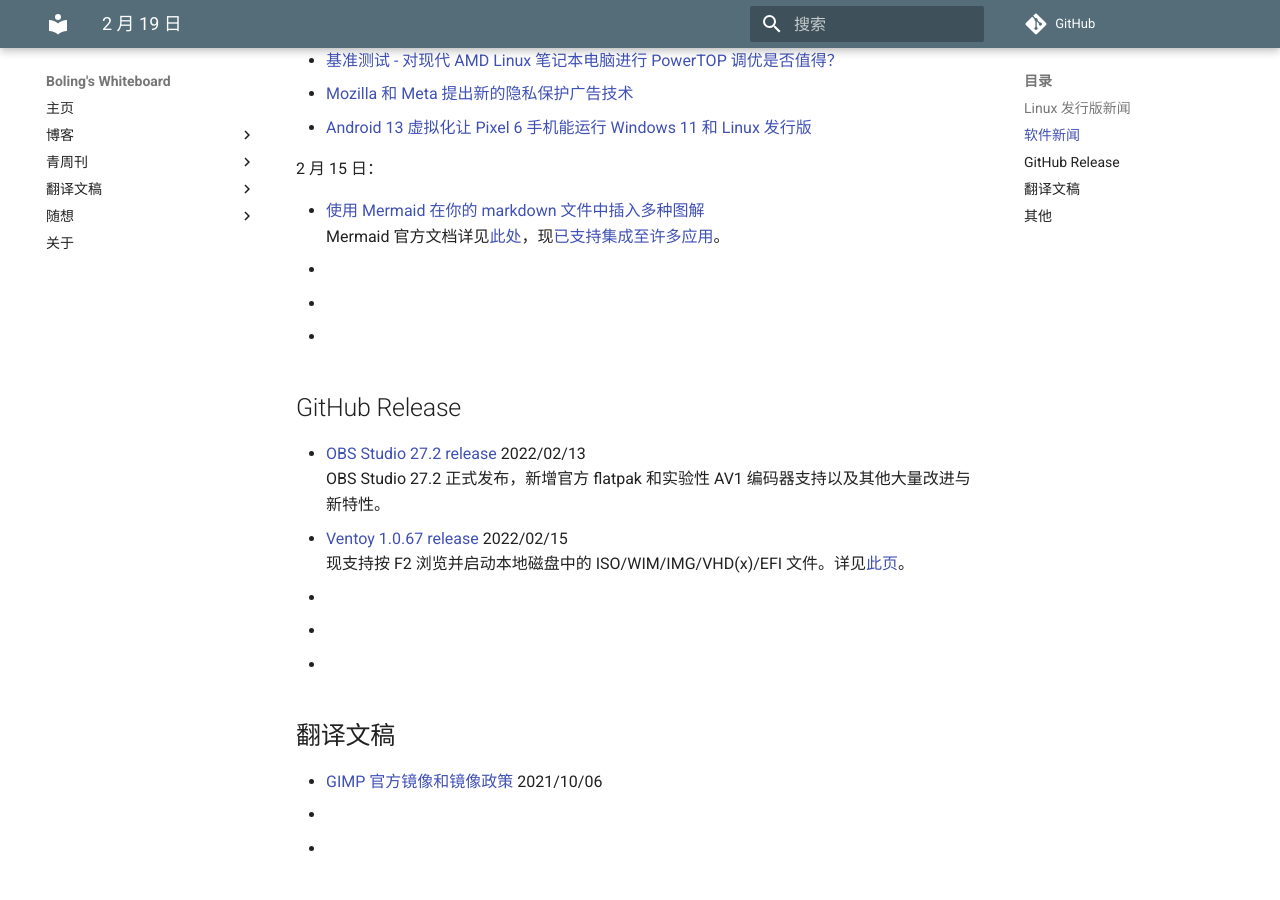
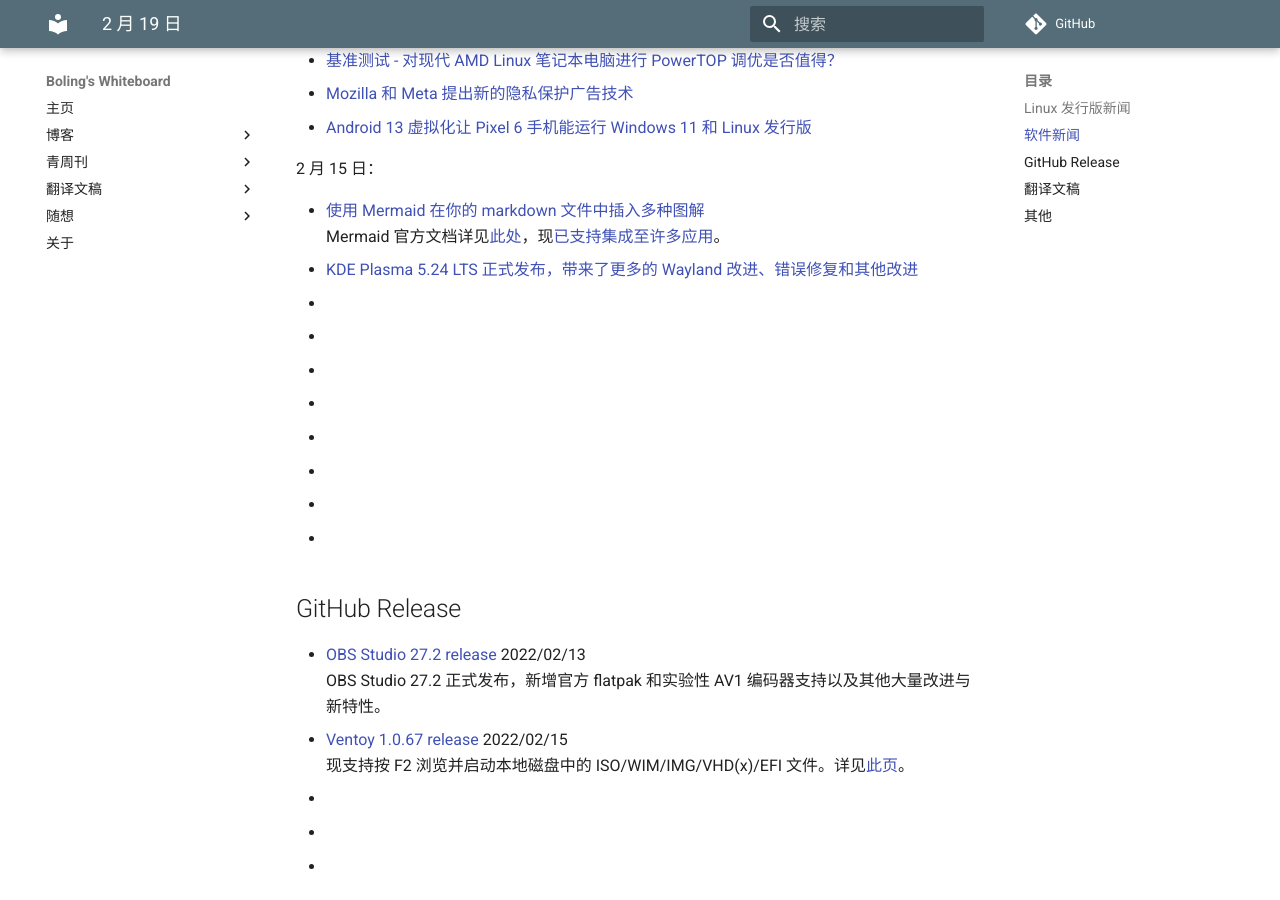
Before and after one commit to Hanjingxue-Boling/Whiteboard, an MkDocs documentation site: the page built from docs/weekly/22/02-19.md, in a window 1280 px wide and 900 px high, scrolled down 650 px. Built offline with MkDocs 1.6.1 and Material for MkDocs 9.7.7, drawn with Linux system fonts in a browser that asks for light colours; comment, search, counter and statistics services are not loaded.

Commit message:
add new link

```diff
--- a/docs/weekly/22/02-19.md
+++ b/docs/weekly/22/02-19.md
@@ -26,9 +26,17 @@
 
 - [使用 Mermaid 在你的 markdown 文件中插入多种图解](https://github.blog/2022-02-14-include-diagrams-markdown-files-mermaid/)
     Mermaid 官方文档详见[此处](https://mermaid-js.github.io/mermaid/#/)，现[已支持集成至许多应用](https://mermaid-js.github.io/mermaid/#/./integrations)。
+- [KDE Plasma 5.24 LTS 正式发布，带来了更多的 Wayland 改进、错误修复和其他改进](https://9to5linux.com/kde-plasma-5-24-lts-gets-first-point-release-to-improve-plasma-wayland-and-overview-effect)
+
 - []()
 - []()
 - []()
+- []()
+- []()
+- []()
+- []()
+- []()
+
 
 ## GitHub Release
 
```
